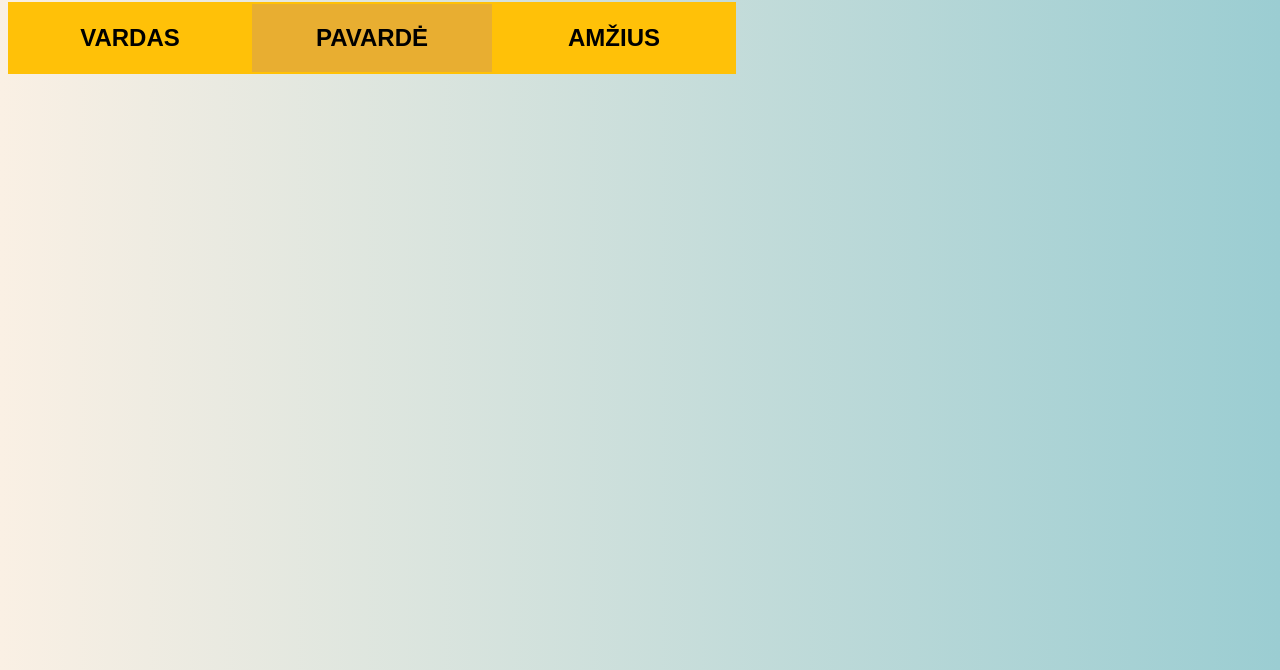
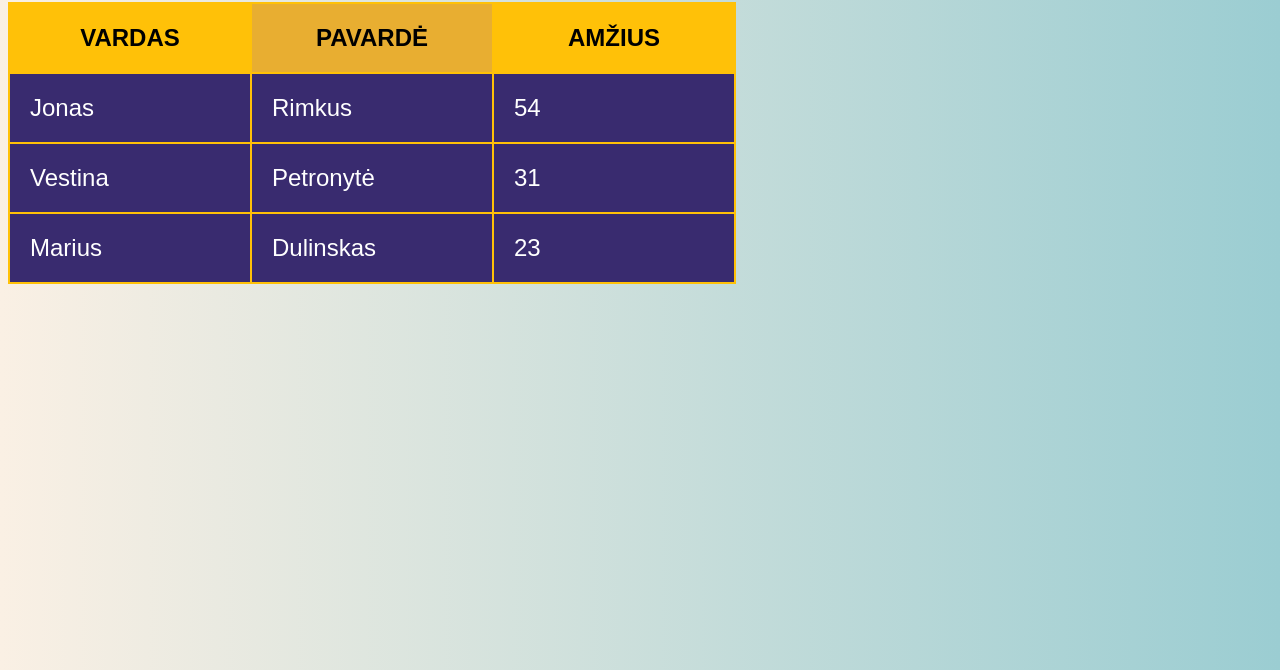
Before and after one commit to LukasGras/Responsive-Table, a plain HTML site: page index.html in a window 1280 px wide. Shown: the part 130-800 px from the top of the page. Drawn offline with Linux system fonts and the light colour scheme.

Commit message:
added few names

```diff
--- a/index.html
+++ b/index.html
@@ -28,6 +28,21 @@
         </tr>
     </thead>
     <tbody id="tableBody">
+        <tr>
+            <td>Jonas</td>
+            <td>Rimkus</td>
+            <td>54</td>
+        </tr>
+        <tr>
+            <td>Vestina</td>
+            <td>Petronytė</td>
+            <td>31</td>
+        </tr>
+        <tr>
+            <td>Marius</td>
+            <td>Dulinskas</td>
+            <td>23</td>
+        </tr>
 
     </tbody>
    </table>
```
